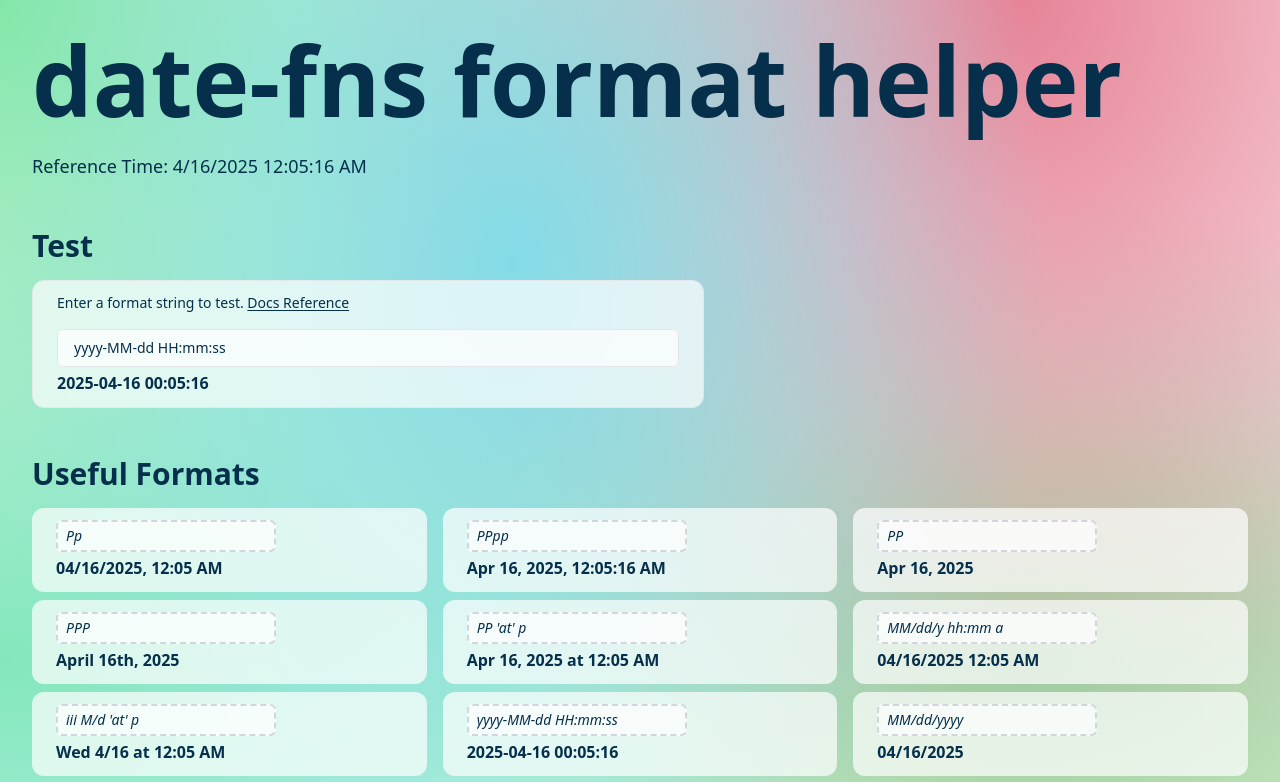
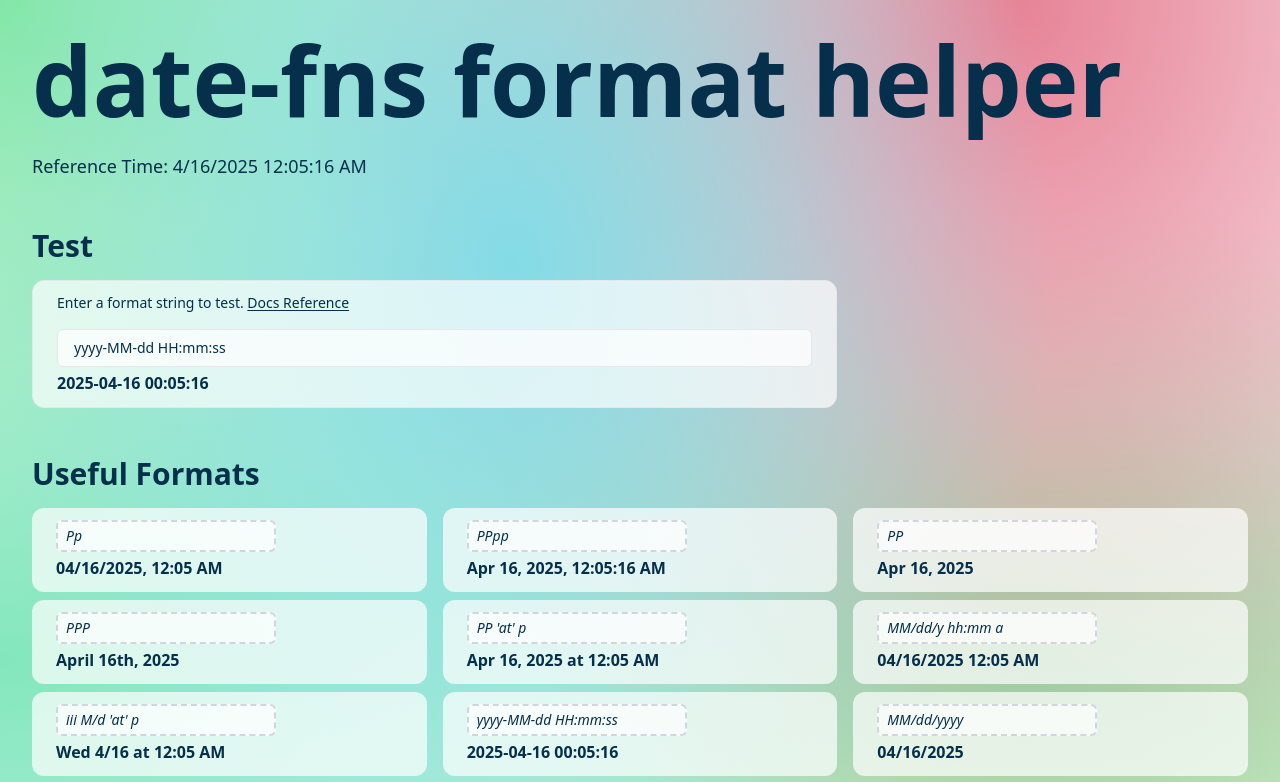
Before and after one commit to michaelbonner/date-fns-format, a SvelteKit app: page / in a window 1280 px wide. Shown: the top 782 px of the page. Built offline with nearby package versions, Linux system fonts and the light colour scheme.

Commit message:
little layout update

```diff
--- a/src/routes/+page.svelte
+++ b/src/routes/+page.svelte
@@ -74,7 +74,8 @@
 	</div>
 	<div class="grid gap-4">
 		<h2 class="text-2xl font-bold lg:text-3xl">Test</h2>
-		<dl class="grid gap-1 py-3 px-6 bg-white/70 rounded-xl border max-w-2xl">
+		<div class="grid gap-4 xl:grid-cols-3 2xl:grid-cols-4">
+			<dl class="grid gap-1 xl:col-span-2 py-3 px-6 bg-white/70 rounded-xl border">
 				<dt class="text-sm">
 					<label class="grid gap-4">
 						<p>
@@ -97,6 +98,7 @@
 				</dt>
 				<dd class="font-bold">{testFormatDateString}</dd>
 			</dl>
+		</div>
 	</div>
 	<div class="grid gap-4">
 		<h2 class="text-2xl font-bold lg:text-3xl">Useful Formats</h2>
```
Lines whose indentation alone changed are shown as unchanged.
